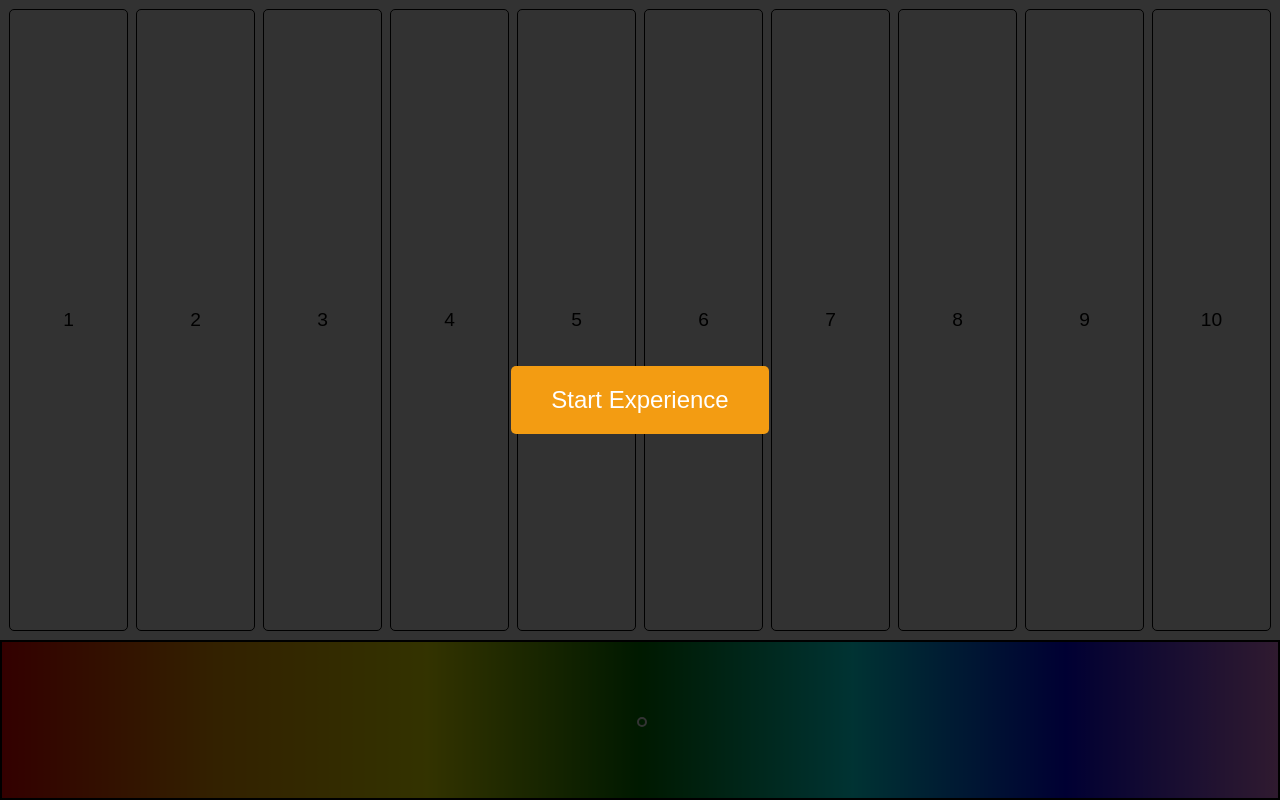
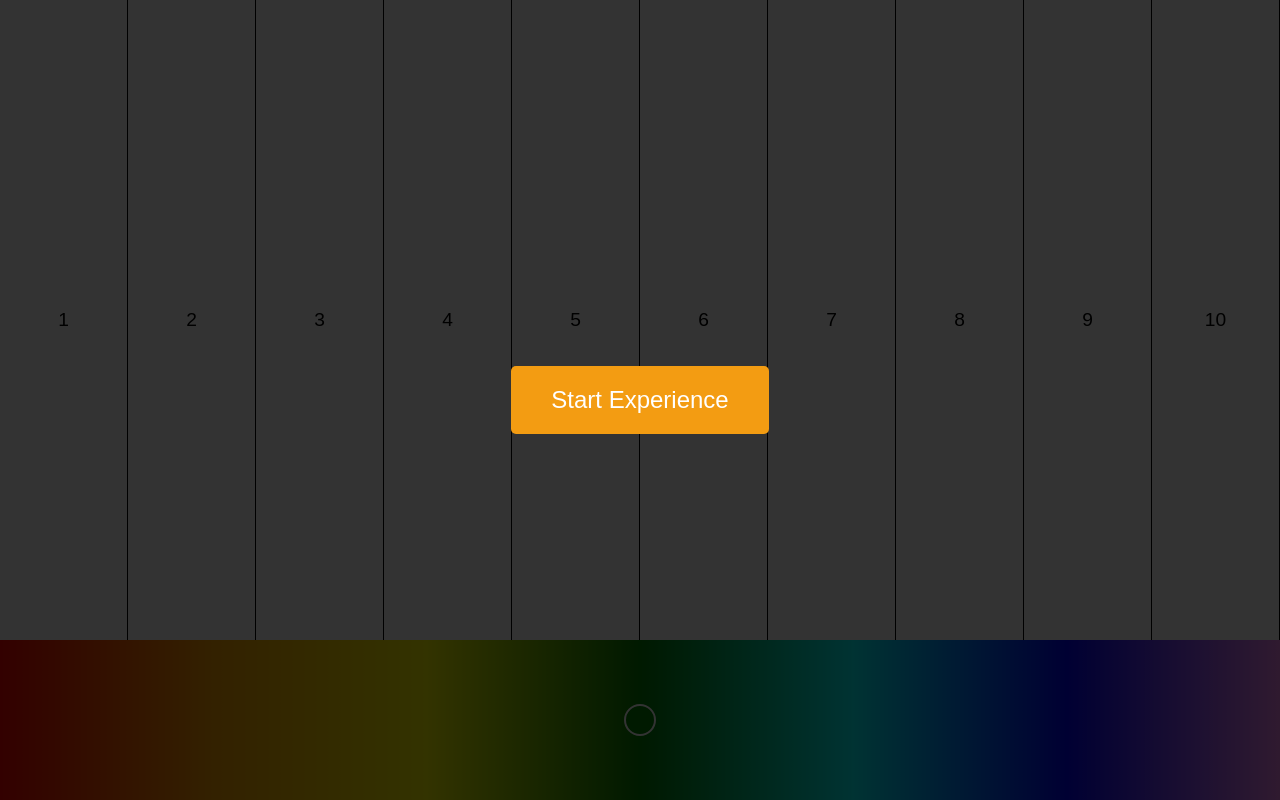
Before and after one commit to svartljus/norrabantorget.svartljus.se, a plain HTML site: page public/index.html in a window 1280 px wide. Drawn offline with nearby package versions, Linux system fonts and the light colour scheme.

Commit message:
Update styles.css

```diff
--- a/public/styles.css
+++ b/public/styles.css
@@ -67,9 +67,6 @@ body {
     flex: 1; /* Fill the remaining space */
     display: grid;
     grid-template-rows: repeat(10, 1fr);
-    gap: 10px;
-    padding: 10px;
-    background-color: #f9f9f9;
     user-select: none; /* Prevent text selection on touch */
     touch-action: manipulation; /* Allow necessary interactions */
 }
@@ -83,10 +80,8 @@ body {
         --light-bg-color,
         transparent
     ); /* CSS variable for dynamic color */
-    outline: 1px solid black;
     color: black;
     font-size: 1.2rem;
-    border-radius: 4px;
     transition: background-color 1.5s cubic-bezier(0.1, 0.9, 0.2, 1);
     user-select: none; /* Prevent text selection */
     touch-action: manipulation; /* Allow interactions like clicking/tapping */
@@ -99,7 +94,6 @@ body {
     justify-content: center;
     align-items: center;
     width: 100%;
-    background-color: #333;
 }
 
 #colorSelector {
@@ -126,14 +120,13 @@ body {
         violet
     );
     position: relative;
-    border: 2px solid black;
 }
 
 /* Color marker styling */
 #colorMarker {
     position: absolute;
-    width: 10px;
-    height: 10px;
+    width: 2rem;
+    height: 2rem;
     border-radius: 50%;
     border: 2px solid white;
     background: black;
@@ -150,10 +143,16 @@ body {
         grid-template-rows: none;
         grid-template-columns: repeat(10, 1fr);
     }
+    .light{
+        border-right: 1px solid black;
+    }
 }
 
 /* Landscape mode: Switch to horizontal grid */
 @media (orientation: portrait) {
+    .light{
+        border-top: 1px solid black;
+    }
     .light[data-id="1"] {
         order:10;
     }
```
